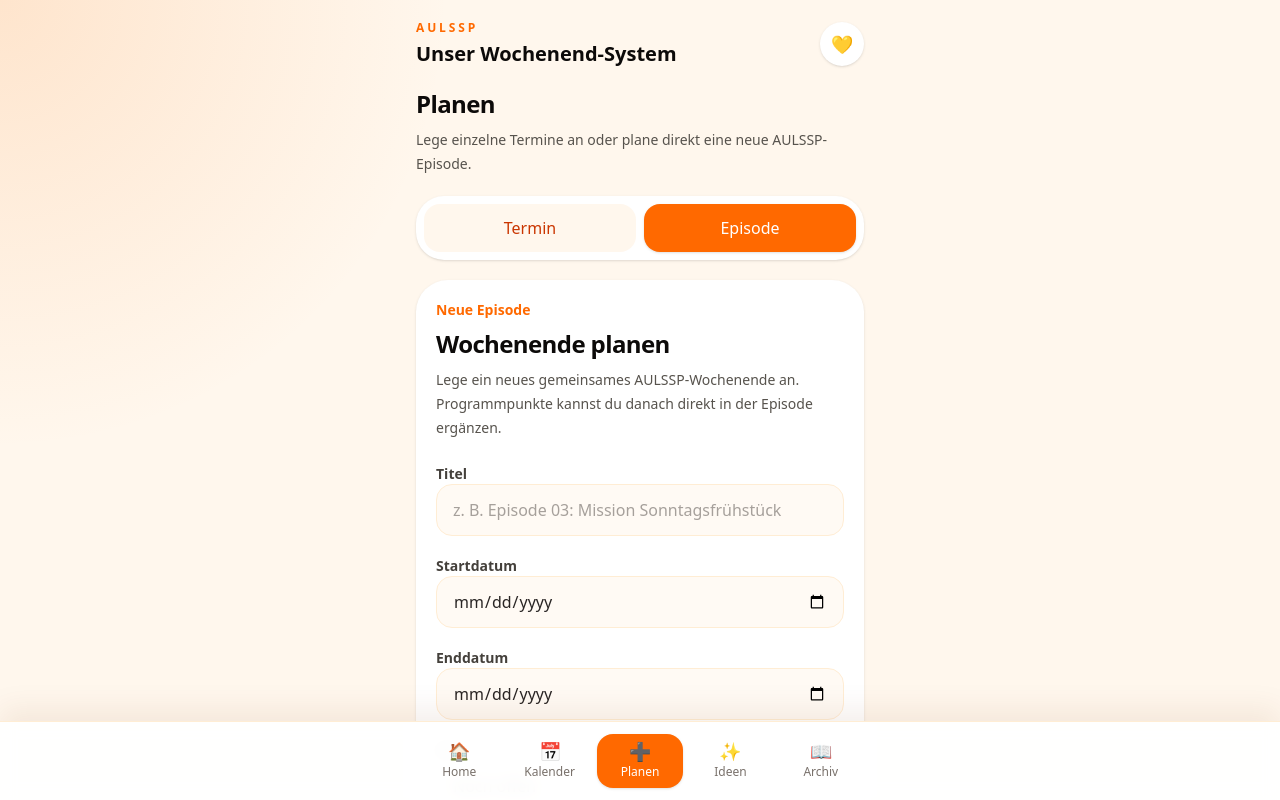
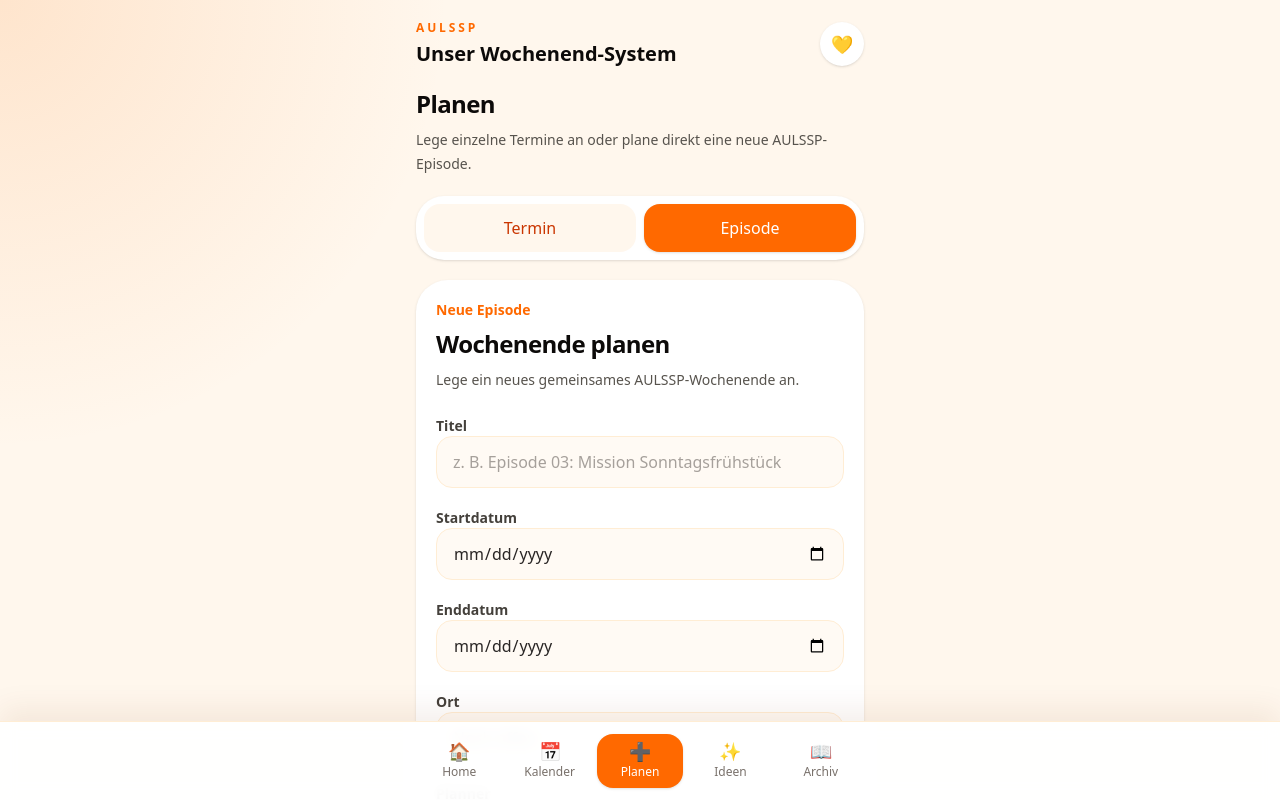
Before and after one commit to Lucas-MStein/aulssp, a Next.js app: page /planen in a window 1280 px wide. Both pictures are taken after a click on the button "Episode". Shown: the top 800 px of the page. Built offline with nearby package versions, Linux system fonts and the light colour scheme; no server answers.

Commit message:
removed text from episodeCreateForm

```diff
--- a/components/episodes/EpisodeCreateForm.tsx
+++ b/components/episodes/EpisodeCreateForm.tsx
@@ -17,8 +17,7 @@ export function EpisodeCreateForm() {
             </h2>
 
             <p className="mt-2 text-sm leading-6 text-stone-600">
-                Lege ein neues gemeinsames AULSSP-Wochenende an. Programmpunkte kannst
-                du danach direkt in der Episode ergänzen.
+                Lege ein neues gemeinsames AULSSP-Wochenende an.
             </p>
 
             <form action={createEpisode} className="mt-6 w-full space-y-5">
```
